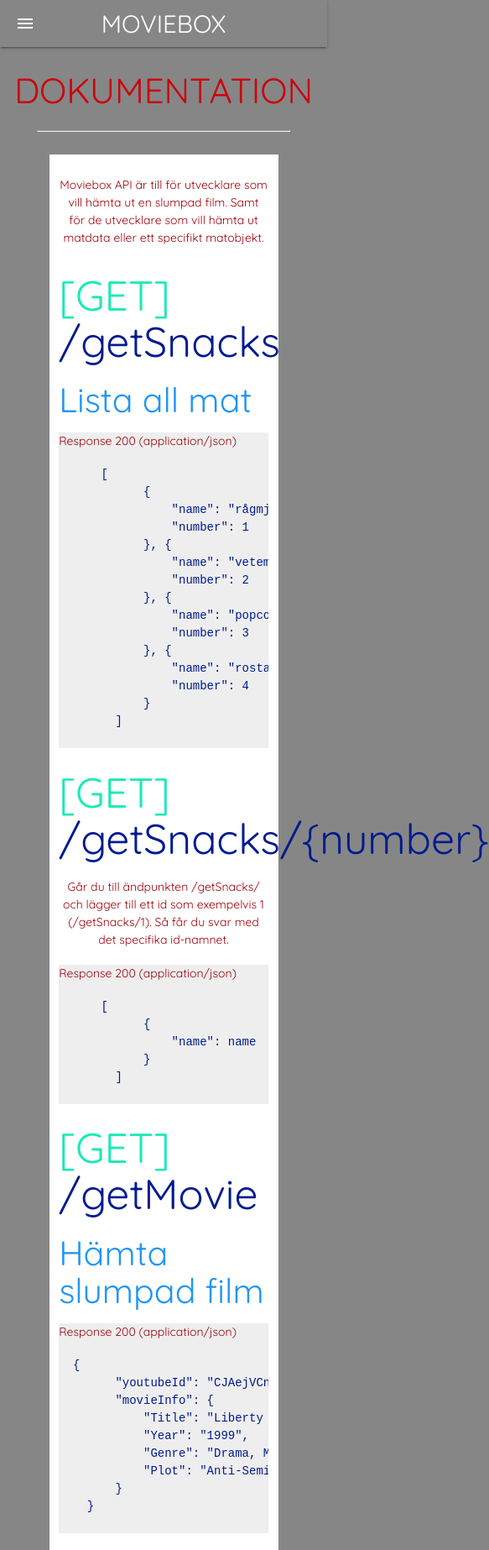
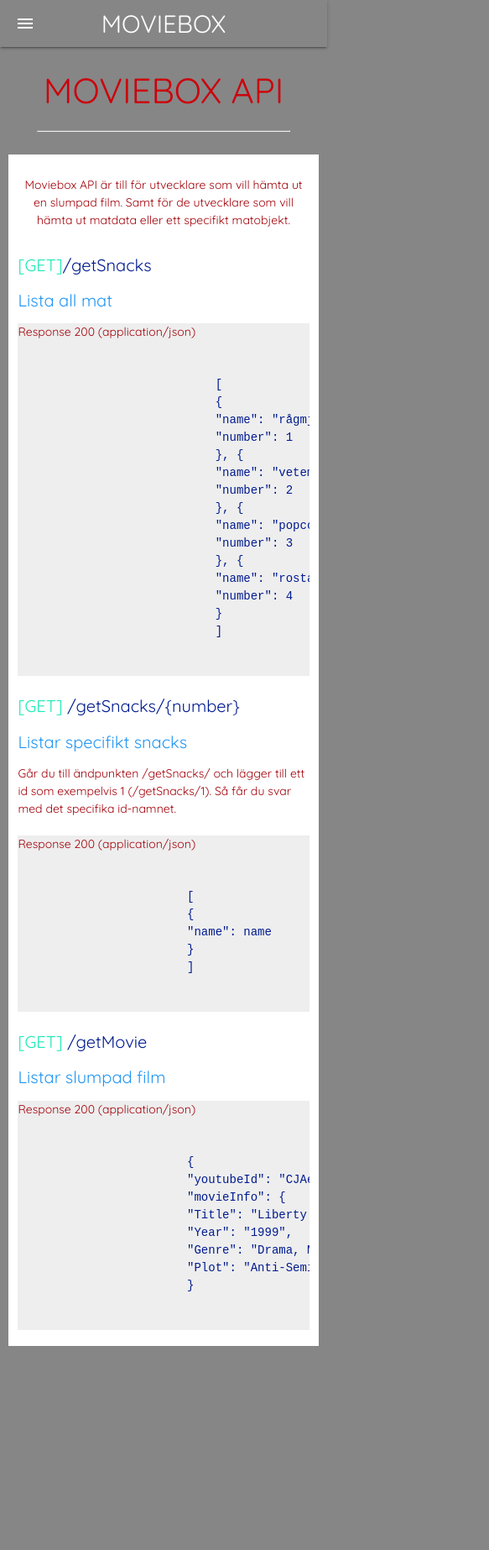
Before and after one commit to emmaindal/Moviebox2.0, a website: page public/client/views/docs.html in a window 390 px wide. Shown: the whole page at 84% size, 583 px wide, since content can reach past the window. After the commit the page ends 1603 px from the top, so only its background shows below. Drawn offline with nearby package versions, Linux system fonts and the light colour scheme; files that its build step writes are made by us from their sources.

Commit message:
no message

```diff
--- a/public/client/style.css
+++ b/public/client/style.css
@@ -59,6 +59,7 @@
 
 .blue-text{
     text-decoration: none;
+    font-size: 30px;
 }
 .green-get{
     color: #1de9b6;
@@ -107,7 +108,6 @@
     background-color: rgb(204, 1, 11);
 }
 
-
 video-container {
     position: relative;
     padding-bottom: 56.25%;
@@ -143,4 +143,20 @@
         font-size: 42px;
     }
 
+    .info-box-wide{
+        width: 95%;
+    }
+
+    .blue-text{
+        text-decoration: none;
+        font-size: 20px;
+    }
+    .green-get{
+        color: #1de9b6;
+        font-size: 20px;
+    }
+
+    .docs-h2{
+        font-size: 20px
+    }
 }
--- a/public/client/views/docs.html
+++ b/public/client/views/docs.html
@@ -10,9 +10,7 @@
     <link href="https://fonts.googleapis.com/css?family=Quicksand" rel="stylesheet">
     <meta name="viewport" content="width=device-width, initial-scale=1.0">
     <!-- Compiled and minified CSS -->
-  <link type="text/css" rel="stylesheet" href="css/materialize.min.css" media="screen,projection" />
-
-
+    <link type="text/css" rel="stylesheet" href="css/materialize.min.css">
 </head>
 
 <body>
@@ -20,58 +18,37 @@
         <nav>
             <div class="nav-wrapper">
                 <a href="/" class="brand-logo">MOVIEBOX</a>
-        <a href="#" data-activates="mobile-demo" class="button-collapse">
-          <i class="material-icons">menu</i>
-        </a>
+                <a href="#" data-activates="mobile-demo" class="button-collapse"><i class="material-icons">menu</i></a>
                 <ul class="right hide-on-med-and-down">
-          <li>
-            <a title="Filmtips" href="/">FILMTIPS</a>
-          </li>
-          <li>
-            <a title="Om oss" href="/about">OM OSS</a>
-          </li>
-          <li>
-            <a title="Dokumentation" href="/docs">DOKUMENTATION</a>
-          </li>
-          <li>
-            <a title="Kontakt" href="/contact">KONTAKT</a>
-          </li>
+                    <li><a title="Filmtips" href="/">FILMTIPS</a></li>
+                    <li><a title="Om oss" href="/about">OM OSS</a></li>
+                    <li><a title="Dokumentation" href="/docs">MOVIEBOX API</a></li>
+                    <li><a title="Kontakt" href="/contact">KONTAKT</a></li>
                 </ul>
                 <ul class="side-nav" id="mobile-demo">
-          <li>
-            <a href="/">FILMTIPS</a>
-          </li>
-          <li>
-            <a href="/about">OM OSS</a>
-          </li>
-          <li>
-            <a href="/docs">DOKUMENTATION</a>
-          </li>
-          <li>
-            <a href="/contact">KONTAKT</a>
-          </li>
+                    <li><a href="/">FILMTIPS</a></li>
+                    <li><a href="/about">OM OSS</a></li>
+                    <li><a href="/docs">MOVIEBOX API</a></li>
+                    <li><a href="/contact">KONTAKT</a></li>
                 </ul>
             </div>
         </nav>
-
-
         <div class="row">
             <div class="col s12">
-        <h1 class="center-align animated bounceInDown page-title">DOKUMENTATION</h1>
+                <h1 class="center-align animated bounceInDown page-title">MOVIEBOX API</h1>
                 <hr width="300">
             </div>
         </div>
         <div class="info-box-wide">
-      <p>Moviebox API är till för utvecklare som vill hämta ut en slumpad film. Samt för de utvecklare som vill hämta ut matdata
+            <p class="about-api-text">Moviebox API är till för utvecklare som vill hämta ut en slumpad film. Samt för de utvecklare som vill hämta ut matdata
             eller ett specifikt matobjekt.</p>
-
-      <h2>
-        <span class="green-get">[GET]</span> /getSnacks</h2>
-      <h3 class="blue-text left-align">Lista all mat</span>
-      </h3>
+            <h2 class="docs-h2"><span class="green-get">[GET]</span>/getSnacks</h2>
+            <h3 class="blue-text left-align">Lista all mat</h3>
             <div class="ex">
                 <p class="left-align">Response 200 (application/json)</p>
-        <pre><code>      [
+                <pre>
+                        <code>
+                            [
                             {
                             &quot;name&quot;: &quot;rågmjöl&quot;,
                             &quot;number&quot;: 1
@@ -86,50 +63,47 @@
                             &quot;number&quot;: 4
                             }
                             ]
-  </code></pre>
+                        </code>
+                </pre>
             </div>
-
-
-      <h2>
-        <span class="green-get">[GET]</span> /getSnacks/{number}</h2>
-      <p>Går du till ändpunkten /getSnacks/ och lägger till ett id som exempelvis 1 (/getSnacks/1). Så får du svar med det specifika
-        id-namnet.
-      </p>
-
+            <h2 class="docs-h2"><span class="green-get">[GET]</span> /getSnacks/{number}</h2>
+            <h3 class="blue-text left-align">Listar specifikt snacks</h3>
+            <p class="left-align">Går du till ändpunkten /getSnacks/ och lägger till ett id som exempelvis 1 (/getSnacks/1). Så får du svar med det specifika
+            id-namnet.</p>
             <div class="ex">
                 <p class="left-align">Response 200 (application/json)</p>
-        <pre><code>      [
+                    <pre>
+                        <code>
+                        [
                         {
                         &quot;name&quot;: name
                         }
                         ]
-  </code></pre>
+                        </code>
+                    </pre>
             </div>
-      <h2>
+            <h2 class="docs-h2">
             <span class="green-get">[GET]</span> /getMovie</h2>
-      <h3 class="blue-text left-align">Hämta slumpad film </h3>
-
+            <h3 class="blue-text left-align">Listar slumpad film </h3>
             <div class="ex">
                 <p class="left-align">Response 200 (application/json)</p>
-        <pre><code>  {
+                <pre>
+                    <code>
+                        {
                         &quot;youtubeId&quot;: &quot;CJAejVCn4sU&quot;,
                         &quot;movieInfo&quot;: {
                         &quot;Title&quot;: &quot;Liberty Heights&quot;,
                         &quot;Year&quot;: &quot;1999&quot;,
                         &quot;Genre&quot;: &quot;Drama, Music, Romance&quot;,
-            &quot;Plot&quot;: &quot;Anti-Semitism, race relations, coming of age...&quot;
+                        &quot;Plot&quot;: &quot;Anti-Semitism, race relations, coming of age...&quot;}
                         }
-    }
-  </code></pre>
+                    </code>
+                </pre>
             </div>
-      </section>
+        </div>
         </div>
         <script src="https://ajax.googleapis.com/ajax/libs/jquery/3.2.1/jquery.min.js"></script>
         <script src="js/materialize.min.js"></script>
         <script src="dist/axios.min.js"></script>
-
-
-
     </body>
-
 </html>
```
Also changed, not shown: public/client/views/about.html (+2 -2 lines), public/client/views/contact.html (+2 -2 lines), public/client/views/error404.html (+2 -2 lines), public/client/views/index.html (+2 -2 lines). Lines whose indentation alone changed are shown as unchanged.
